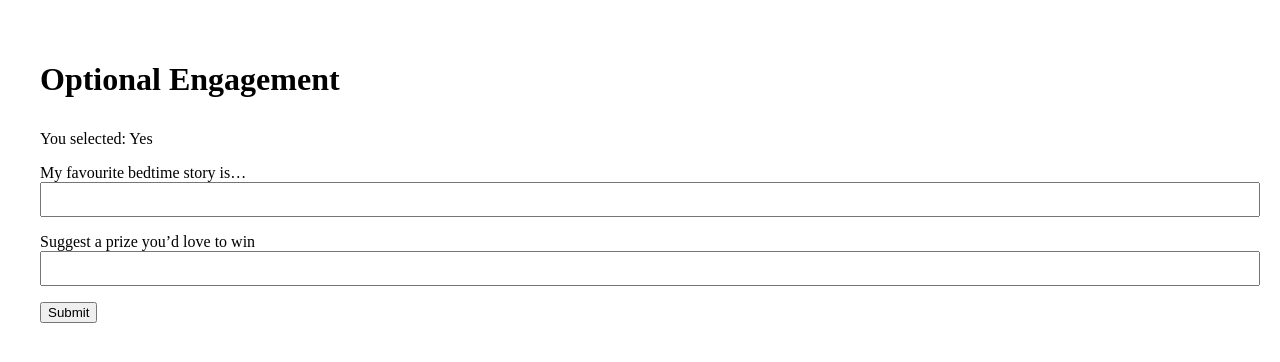
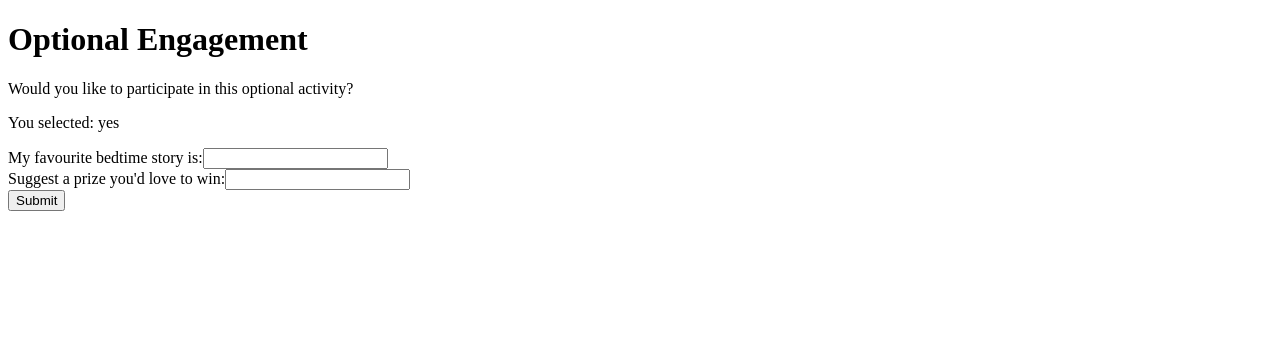
Before and after one commit to Bhavyakotapati/candidate-00X-grandmatales-module-engage, a Next.js app: page /raffle-feedback in a window 1280 px wide. Both pictures are taken after a click on the button "Yes, I want to participate". Shown: the top 362 px of the page. Built offline with nearby package versions, Linux system fonts and the light colour scheme.

Commit message:
Add POST API route for raffle-feedback

```diff
--- a/app/raffle-feedback/page.js
+++ b/app/raffle-feedback/page.js
@@ -1,72 +1,59 @@
 'use client';
 import { useState } from 'react';
 
-export default function OptionalEngagement() {
-  const [selected, setSelected] = useState(null);
-  const [story, setStory] = useState('');
-  const [prize, setPrize] = useState('');
+export default function RaffleFeedback() {
+  const [selection, setSelection] = useState('');
+  const [form, setForm] = useState({ story: '', prize: '' });
   const [submitted, setSubmitted] = useState(false);
 
-  const handleSubmit = async (e) => {
-    e.preventDefault();
-
-    const res = await fetch('/api/raffle-feedback', {
+  const handleSubmit = async () => {
+    await fetch('/api/raffle-feedback', {
       method: 'POST',
       headers: { 'Content-Type': 'application/json' },
-      body: JSON.stringify({ story, prize }),
+      body: JSON.stringify(form),
     });
-
-    if (res.ok) {
-      setSubmitted(true);
-    } else {
-      alert('Failed to submit.');
-    }
+    setSubmitted(true);
   };
 
+  if (submitted) {
+    return <p>Thank you for participating!</p>;
+  }
+
   return (
-    <main style={{ padding: '2rem' }}>
+    <div>
       <h1>Optional Engagement</h1>
-
-      {!selected && (
+      <p>Would you like to participate in this optional activity?</p>
+      {!selection && (
         <>
-          <p>Would you like to participate in this optional activity?</p>
-          <button onClick={() => setSelected('yes')}>Yes, I want to participate</button>
-          <button onClick={() => setSelected('no')} style={{ marginLeft: '1rem' }}>
-            No, thanks
-          </button>
+          <button onClick={() => setSelection('yes')}>Yes, I want to participate</button>
+          <button onClick={() => setSelection('no')}>No, thanks</button>
         </>
       )}
-
-      {selected === 'no' && <p>You selected: No — Thank you for your time!</p>}
-
-      {selected === 'yes' && !submitted && (
-        <form onSubmit={handleSubmit} style={{ marginTop: '2rem' }}>
-          <p>You selected: Yes</p>
-          <div style={{ marginBottom: '1rem' }}>
-            <label>My favourite bedtime story is…</label><br />
+      {selection === 'no' && <p>You selected: no</p>}
+      {selection === 'yes' && (
+        <div>
+          <p>You selected: yes</p>
+          <label>
+            My favourite bedtime story is:
             <input
               type="text"
-              value={story}
-              onChange={(e) => setStory(e.target.value)}
-              required
-              style={{ width: '100%', padding: '0.5rem' }}
+              value={form.story}
+              onChange={(e) => setForm({ ...form, story: e.target.value })}
             />
-          </div>
-          <div style={{ marginBottom: '1rem' }}>
-            <label>Suggest a prize you’d love to win</label><br />
+          </label>
+          <br />
+          <label>
+            Suggest a prize you'd love to win:
             <input
               type="text"
-              value={prize}
-              onChange={(e) => setPrize(e.target.value)}
-              required
-              style={{ width: '100%', padding: '0.5rem' }}
+              value={form.prize}
+              onChange={(e) => setForm({ ...form, prize: e.target.value })}
             />
-          </div>
-          <button type="submit">Submit</button>
-        </form>
+          </label>
+          <br />
+          <button onClick={handleSubmit}>Submit</button>
+        </div>
       )}
-
-      {submitted && <p>🎉 Thank you for your feedback!</p>}
-    </main>
+    </div>
   );
 }
--- a/app/raffle-feedback/route.js
+++ b/app/raffle-feedback/route.js
@@ -1,12 +1,10 @@
-export async function POST(request) {
-  const { story, prize } = await request.json();
+export async function POST(req) {
+  const body = await req.json();
 
-  console.log("🎯 Feedback received:");
-  console.log("Story:", story);
-  console.log("Prize:", prize);
+  console.log("Received feedback:", body);
 
-  return new Response(
-    JSON.stringify({ message: 'Feedback saved successfully' }),
-    { status: 200, headers: { 'Content-Type': 'application/json' } }
-  );
+  return new Response(JSON.stringify({ message: "Feedback received!" }), {
+    status: 200,
+    headers: { "Content-Type": "application/json" },
+  });
 }
```
